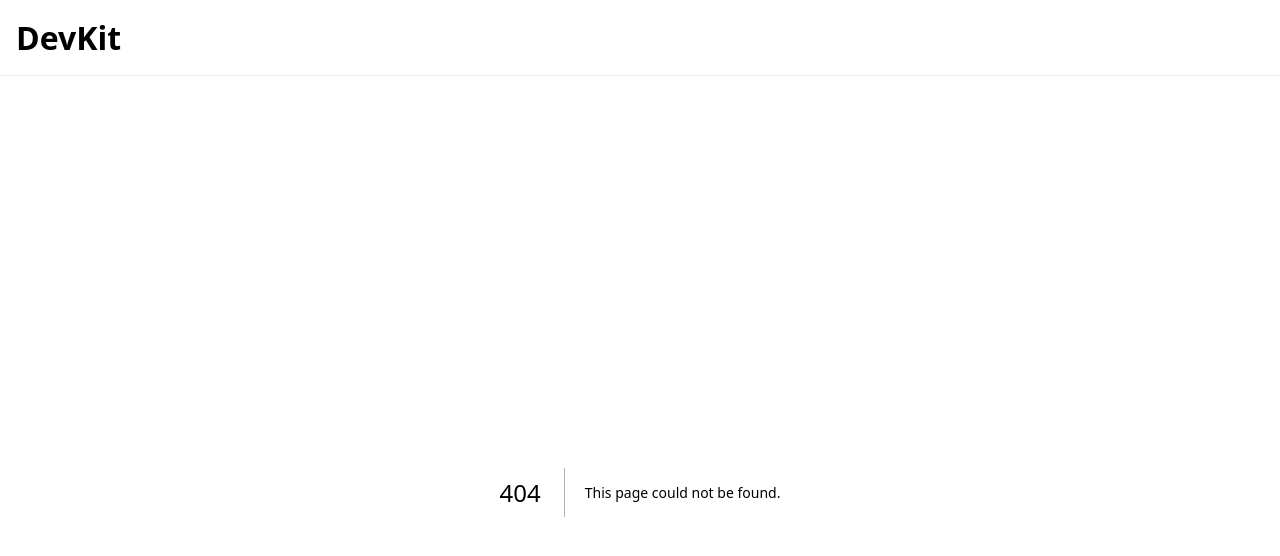
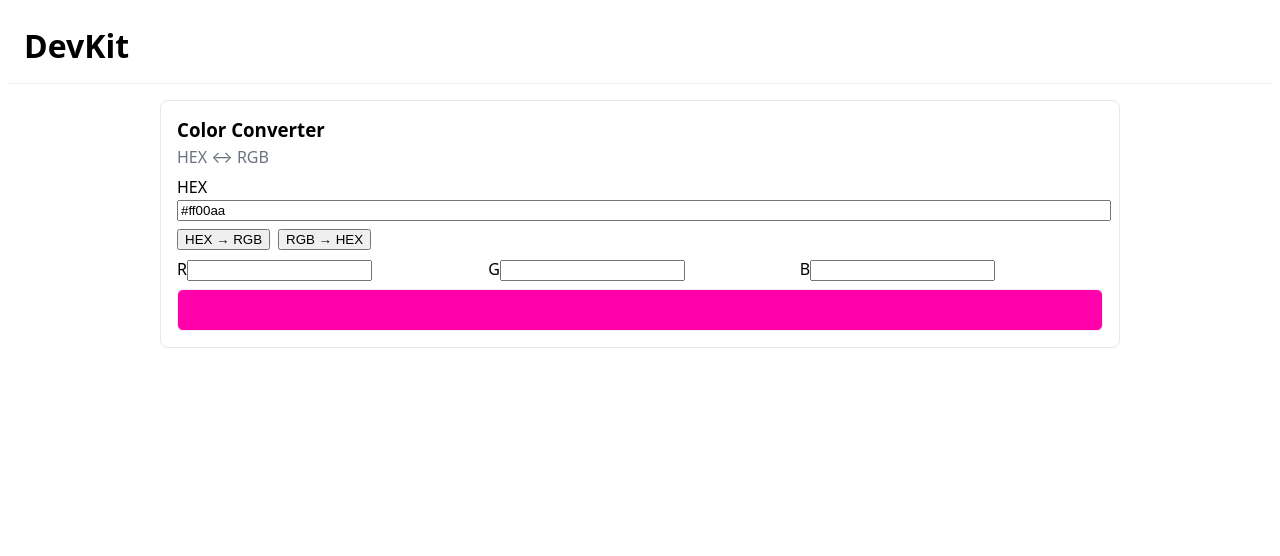
Before and after one commit to Dhruv2mars/devkit, a Next.js app: page /tools/color in a window 1280 px wide. Before the commit this address had no page. Shown: the top 556 px of the page. Built offline with nearby package versions, Linux system fonts and the light colour scheme.

Commit message:
feat(color): HEX\u2194RGB converter + preview
Co-authored-by: Dhruv3mars <Dhruv3mars@users.noreply.github.com>

```diff
--- /dev/null
+++ b/src/app/tools/color/page.tsx
@@ -0,0 +1,63 @@
+"use client";
+
+import ToolCard from "@/components/ToolCard";
+import { hexToRgb, rgbToHex } from "@/lib/color";
+import React from "react";
+
+export default function ColorToolPage() {
+  const [hex, setHex] = React.useState<string>("#ff00aa");
+  const [rgb, setRgb] = React.useState<{ r: string; g: string; b: string }>({ r: "", g: "", b: "" });
+  const [error, setError] = React.useState<string | null>(null);
+
+  const onHexToRgb = () => {
+    const val = hexToRgb(hex);
+    if (!val) {
+      setError("Invalid HEX");
+      return;
+    }
+    setError(null);
+    setRgb({ r: String(val.r), g: String(val.g), b: String(val.b) });
+  };
+
+  const onRgbToHex = () => {
+    const r = Number(rgb.r), g = Number(rgb.g), b = Number(rgb.b);
+    const val = rgbToHex({ r, g, b });
+    if (!val) {
+      setError("Invalid RGB");
+      return;
+    }
+    setError(null);
+    setHex(val);
+  };
+
+  return (
+    <ToolCard title="Color Converter" description="HEX ↔ RGB">
+      <div style={{ display: 'grid', gap: 8 }}>
+        <label>
+          HEX
+          <input value={hex} onChange={(e) => setHex(e.target.value)} style={{ width: '100%' }} />
+        </label>
+        <div style={{ display: 'flex', gap: 8 }}>
+          <button onClick={onHexToRgb}>HEX → RGB</button>
+          <button onClick={onRgbToHex}>RGB → HEX</button>
+        </div>
+        {error ? <div style={{ color: 'crimson' }}>Error: {error}</div> : null}
+        <div style={{ display: 'grid', gridTemplateColumns: 'repeat(3, 1fr)', gap: 8 }}>
+          <label>
+            R
+            <input value={rgb.r} onChange={(e) => setRgb({ ...rgb, r: e.target.value })} />
+          </label>
+          <label>
+            G
+            <input value={rgb.g} onChange={(e) => setRgb({ ...rgb, g: e.target.value })} />
+          </label>
+          <label>
+            B
+            <input value={rgb.b} onChange={(e) => setRgb({ ...rgb, b: e.target.value })} />
+          </label>
+        </div>
+        <div style={{ height: 40, borderRadius: 6, border: '1px solid #eee', background: hex }} />
+      </div>
+    </ToolCard>
+  );
+}
--- /dev/null
+++ b/src/lib/color.ts
@@ -0,0 +1,23 @@
+export type RGB = { r: number; g: number; b: number };
+
+export function hexToRgb(hex: string): RGB | null {
+  const normalized = hex.replace(/^#/, "").trim();
+  if (!/^([0-9a-fA-F]{3}|[0-9a-fA-F]{6})$/.test(normalized)) return null;
+  const value = normalized.length === 3
+    ? normalized.split("").map((c) => c + c).join("")
+    : normalized;
+  const num = parseInt(value, 16);
+  return {
+    r: (num >> 16) & 255,
+    g: (num >> 8) & 255,
+    b: num & 255
+  };
+}
+
+export function rgbToHex({ r, g, b }: RGB): string | null {
+  const clamp = (n: number) => Math.min(255, Math.max(0, Math.round(n)));
+  const rr = clamp(r).toString(16).padStart(2, "0");
+  const gg = clamp(g).toString(16).padStart(2, "0");
+  const bb = clamp(b).toString(16).padStart(2, "0");
+  return `#${rr}${gg}${bb}`;
+}
```
